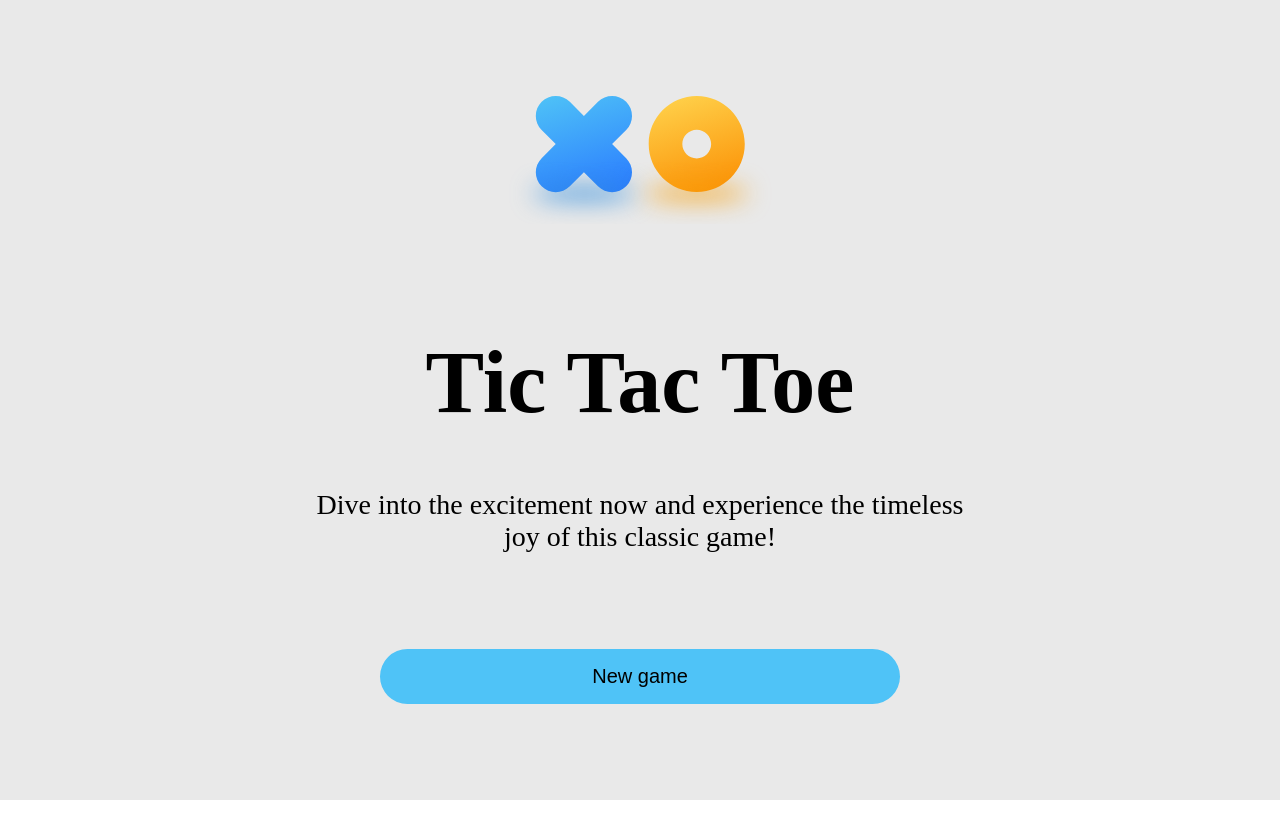
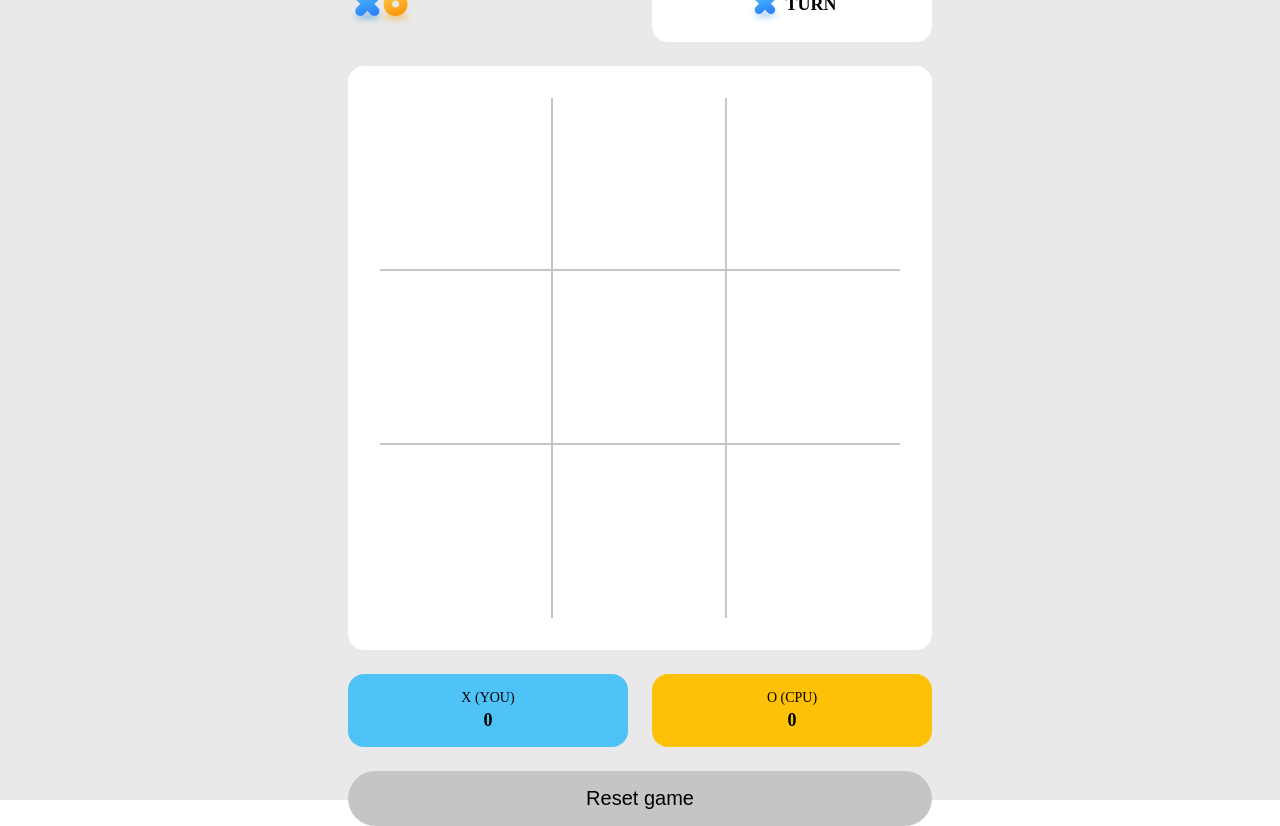
Before and after one commit to kim-fransson/Tic-Tac-Toe, a Vue app: page / in a window 1280 px wide. Before the commit the page ends 800 px from the top, so only its background shows below. Built offline with nearby package versions, Linux system fonts and the light colour scheme.

Commit message:
Card 3 & 4 implemented

```diff
--- a/src/components/Button.vue
+++ b/src/components/Button.vue
@@ -23,6 +23,7 @@ const buttonClass = computed(() => `btn btn-${props.variant}`)
 
 <style>
 .btn {
+    position: relative;
     background: var(--btn-bg-color);
     font-weight: 500;
     font-size: 20px;
@@ -34,11 +35,12 @@ const buttonClass = computed(() => `btn btn-${props.variant}`)
     border-radius: 999px;
     gap: 10px;
     padding: 16px 96px;
-    transition: transform 200ms ease-in-out, background 200ms ease-in-out;
+    transition: transform 200ms ease-in-out, background 200ms ease-in-out, box-shadow 200ms ease-in-out;
 }
 
 .btn:hover {
     background: var(--btn-hover-color);
+    box-shadow: 0 15px 15px rgba(0, 0, 0, 0.14);
 }
 
 /* Styles for mobile devices */
@@ -65,4 +67,11 @@ const buttonClass = computed(() => `btn btn-${props.variant}`)
     --btn-hover-color: #81d4fa;
     /* not provided from designs */
 }
+
+.btn-tertiary {
+    --btn-bg-color: var(--gray);
+    --btn-focus-color: var(--orange);
+    --btn-hover-color: var(--orange);
+    /* not provided from designs */
+}
 </style>
--- a/src/components/GameBoard.vue
+++ b/src/components/GameBoard.vue
@@ -1,7 +1,93 @@
-<script setup></script>
+<script setup>
+import Button from './Button.vue';
+import IconX from './icons/IconX.vue';
+import PointsPill from './PointsPill.vue';
+import { game } from '@/store/gameState';
+import Tile from './Tile.vue';
+import IconO from './icons/IconO.vue';
+
+</script>
 
 <template>
-    <h1>Game board</h1>
+    <div class="container">
+        <img alt="Tic Tac Toe logo" src="../assets/logo.svg" height="32" width="67" />
+
+        <div class="turn-container text">
+            <IconX v-if="game.currentMark === 'X'" />
+            <IconO v-else />
+            <p>TURN</p>
+        </div>
+
+        <div class="grid">
+            <Tile v-for="tile in game.board" :key="tile.id" :enableHover="game.cpuThinkingOfTile?.id === tile.id"
+                :disabled="game.currentMark === game.cpuMark" :value="tile.value"
+                :color="game.currentMark === 'X' ? 'blue' : 'orange'" @click="!tile.value && game.addMark(tile.id)" />
+        </div>
+
+        <PointsPill points="0" :label="'X ' + (game.cpuMark === 'X' ? '(CPU)' : '(YOU)')" color="blue" />
+        <PointsPill points="0" :label="'O ' + (game.player1Mark === 'O' ? '(YOU)' : '(CPU)')" color="orange" />
+
+        <Button @on-press="game.resetGame()" variant="tertiary">Reset game</Button>
+    </div>
 </template>
 
-<style></style>
+<style scoped>
+.container {
+    display: grid;
+    gap: 24px;
+    align-items: start;
+    grid-template-columns: 1fr 1fr;
+    grid-auto-rows: min-content;
+}
+
+.grid {
+    grid-column: span 2;
+    background: var(--white);
+    border-radius: 16px;
+    padding: 32px;
+    width: 520px;
+    height: 520px;
+
+    display: grid;
+    grid-template-columns: repeat(3, 1fr);
+    grid-template-rows: repeat(3, 1fr);
+}
+
+
+/* First two rows (1-3 and 4-6) should have a border-bottom */
+.grid>div:nth-child(-n+6) {
+    border-bottom: 2px solid var(--gray);
+}
+
+/* The first two children in every row should have a border-right */
+.grid>div:nth-child(3n+1),
+.grid>div:nth-child(3n+2) {
+    border-right: 2px solid var(--gray);
+}
+
+.container>img {
+    align-self: center;
+}
+
+.container>button {
+    grid-column: span 2;
+}
+
+.turn-container {
+    display: flex;
+    justify-content: center;
+    gap: 2px;
+    background: var(--white);
+    border-radius: 16px;
+    padding: 16px 4px;
+}
+
+.turn-container>svg {
+    width: 36px;
+    height: 36px;
+}
+
+.turn-container>p {
+    margin-top: 4px;
+}
+</style>
--- a/src/components/PickPlayer1Mark.vue
+++ b/src/components/PickPlayer1Mark.vue
@@ -31,7 +31,7 @@ const isXMarkSelected = computed(() => game.player1Mark === 'X');
     </div>
 </template>
 
-<style>
+<style scoped>
 .radio-group {
     display: flex;
     justify-content: space-around;
--- /dev/null
+++ b/src/components/PointsPill.vue
@@ -0,0 +1,36 @@
+<script setup>
+import { computed } from 'vue';
+
+const props = defineProps(['points', 'label', 'color'])
+
+const pillClass = computed(() => `pill pill-${props.color}`)
+
+</script>
+
+<template>
+    <div :class="pillClass">
+        <p class="subtext">{{  label  }}</p>
+        <p class="text">{{  points  }}</p>
+    </div>
+</template>
+
+<style scoped>
+
+.pill {
+    border-radius: 16px;
+    display: flex;
+    flex-direction: column;
+    align-items: center;
+    gap: 4px;
+    padding: 16px 4px;
+}
+
+.pill-blue {
+    background: var(--light-blue);
+}
+
+.pill-orange {
+    background: var(--orange);
+}
+
+</style>
--- /dev/null
+++ b/src/components/Tile.vue
@@ -0,0 +1,57 @@
+<script setup>
+import { computed } from 'vue';
+import IconO from './icons/IconO.vue';
+import IconX from './icons/IconX.vue';
+
+
+const props = defineProps(['value', 'color', 'disabled', 'enableHover'])
+
+const tileClass = computed(() => `tile tile-${props.color}`)
+
+</script>
+
+<template>
+    <div :class="tileClass" :data-disabled="disabled || value !== undefined"
+        :data-cpu-thinking="enableHover">
+        <IconO v-if="value === 'O'" />
+        <IconX v-if="value === 'X'" />
+    </div>
+</template>
+
+<style scoped>
+.tile {
+    display: flex;
+    justify-content: center;
+    align-items: center;
+    transition: all 200ms ease-in-out;
+}
+
+.tile[data-disabled="false"]::after, .tile[data-cpu-thinking="true"]::after {
+    content: "";
+    position: absolute;
+    display: flex;
+    width: 0px;
+    height: 0px;
+    justify-content: center;
+    align-items: center;
+    transition: all 200ms ease-in-out;
+}
+
+.tile[data-disabled="false"]:hover {
+    cursor: pointer;
+}
+
+.tile:hover:after, .tile[data-cpu-thinking="true"]::after {
+    width: 104px;
+    height: 104px;
+    border-radius: 16px;
+}
+
+.tile-blue:after {
+    background: var(--blue-16);
+}
+
+.tile-orange:after {
+    background: var(--orange-16);
+}
+</style>
--- /dev/null
+++ b/src/cpuLogic.js
@@ -0,0 +1,31 @@
+import { game } from "./store/gameState";
+
+function delay(ms) {
+  return new Promise(resolve => setTimeout(resolve, ms));
+}
+
+export async function cpuMove(board, cpuMark) {
+  const availableCells = board.filter(cell => cell.value === undefined);
+
+  if (availableCells.length > 0) {
+    // Randomize the number of "thinking" tiles (between 1 and the available tiles, up to 4)
+    const thinkingCount = Math.min(Math.floor(Math.random() * 4) + 1, availableCells.length);
+
+    // Shuffle the available cells and pick the first `thinkingCount` tiles
+    const shuffledCells = [...availableCells].sort(() => 0.5 - Math.random());
+    const thinkingTiles = shuffledCells.slice(0, thinkingCount);
+
+    // Iterate through the "thinking" tiles with random delays
+    for (let i = 0; i < thinkingTiles.length; i++) {
+      const delayTime = Math.floor(Math.random() * (4500 - 1500)) + 1500;
+      game.cpuIsThinkingOfThisTile(thinkingTiles[i]);
+
+      // Wait for the delay before proceeding to the next tile
+      await delay(delayTime);
+    }
+
+    // The last tile is the CPU's actual move
+    const finalTile = thinkingTiles[thinkingTiles.length - 1];
+    game.updateBoard(finalTile.id, cpuMark);
+  }
+}
--- a/src/store/gameState.js
+++ b/src/store/gameState.js
@@ -1,21 +1,68 @@
+import { cpuMove } from "@/cpuLogic";
 import { reactive } from "vue";
 
+const defaultValues = {
+  player1Mark: "X",
+  cpuMark: "O",
+  board: new Array(9).fill(null).map((_, index) => ({
+    id: index,
+    value: undefined,
+  })),
+  currentMark: "X",
+  cpuThinkingOfTile: undefined,
+};
+
 /**
- * NEW_GAME, PICK_PLAYER_1_MARK,
+ * NEW_GAME, PICK_PLAYER_1_MARK, GAME_RUNNING
  */
 export const game = reactive({
-  state: "NEW_GAME",
-  player1Mark: "X",
-  player2Mark: "O",
+  state: "GAME_RUNNING",
+  player1Mark: defaultValues.player1Mark,
+  cpuMark: defaultValues.cpuMark,
+  board: defaultValues.board,
+  currentMark: defaultValues.currentMark,
+  cpuThinkingOfTile: defaultValues.cpuThinkingOfTile,
 
   setPlayer1Mark(mark) {
     this.player1Mark = mark;
-    this.player2Mark = mark === 'X' ? 'O' : 'X';
-},
+    this.cpuMark = mark === "X" ? "O" : "X";
+  },
   pickPlayer() {
     this.state = "PICK_PLAYER_1_MARK";
   },
   startGame() {
-    this.state = "GAME_RUNNING"
-  }
+    this.state = "GAME_RUNNING";
+    if (this.currentMark === this.cpuMark) {
+      cpuMove(this.board, this.cpuMark);
+    }
+  },
+  resetGame() {
+    this.player1Mark = defaultValues.player1Mark;
+    this.cpuMark = defaultValues.cpuMark;
+    this.currentMark = defaultValues.currentMark;
+    this.board = defaultValues.board;
+    this.state = "PICK_PLAYER_1_MARK";
+  },
+  addMark(id) {
+    this.updateBoard(id, this.currentMark);
+
+    if (this.currentMark === this.cpuMark) {
+      cpuMove(this.board, this.cpuMark);
+    }
+  },
+  updateBoard(id, mark) {
+    const newBoard = this.board.map((cell) => {
+      if (cell.id === id && !cell.value) {
+        return { ...cell, value: mark };
+      }
+      return cell;
+    });
+
+    this.board = newBoard;
+    this.cpuThinkingOfTile = undefined;
+    this.currentMark = this.currentMark === "X" ? "O" : "X";
+  },
+  cpuIsThinkingOfThisTile(tile) {
+    this.cpuThinkingOfTile = tile;
+  },
 });
```
